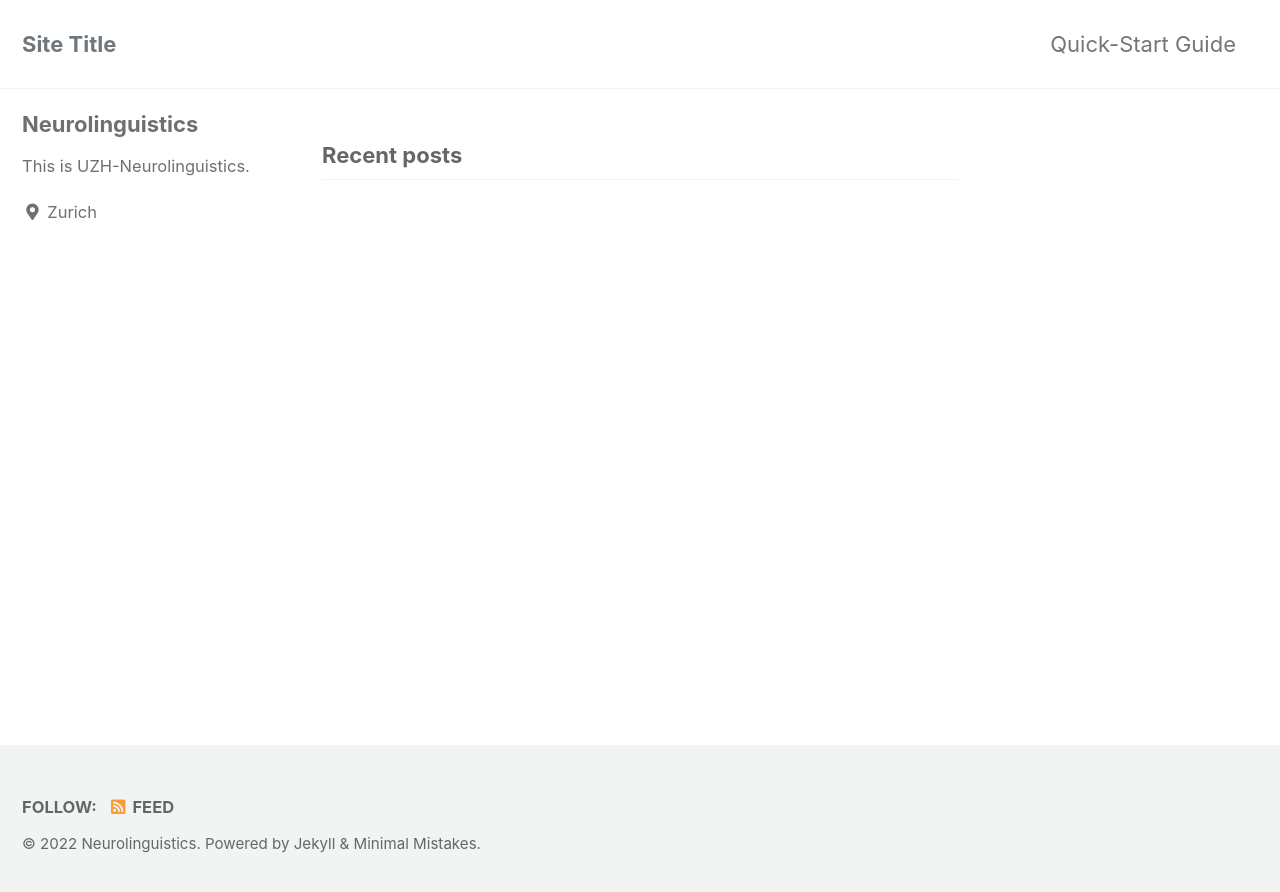
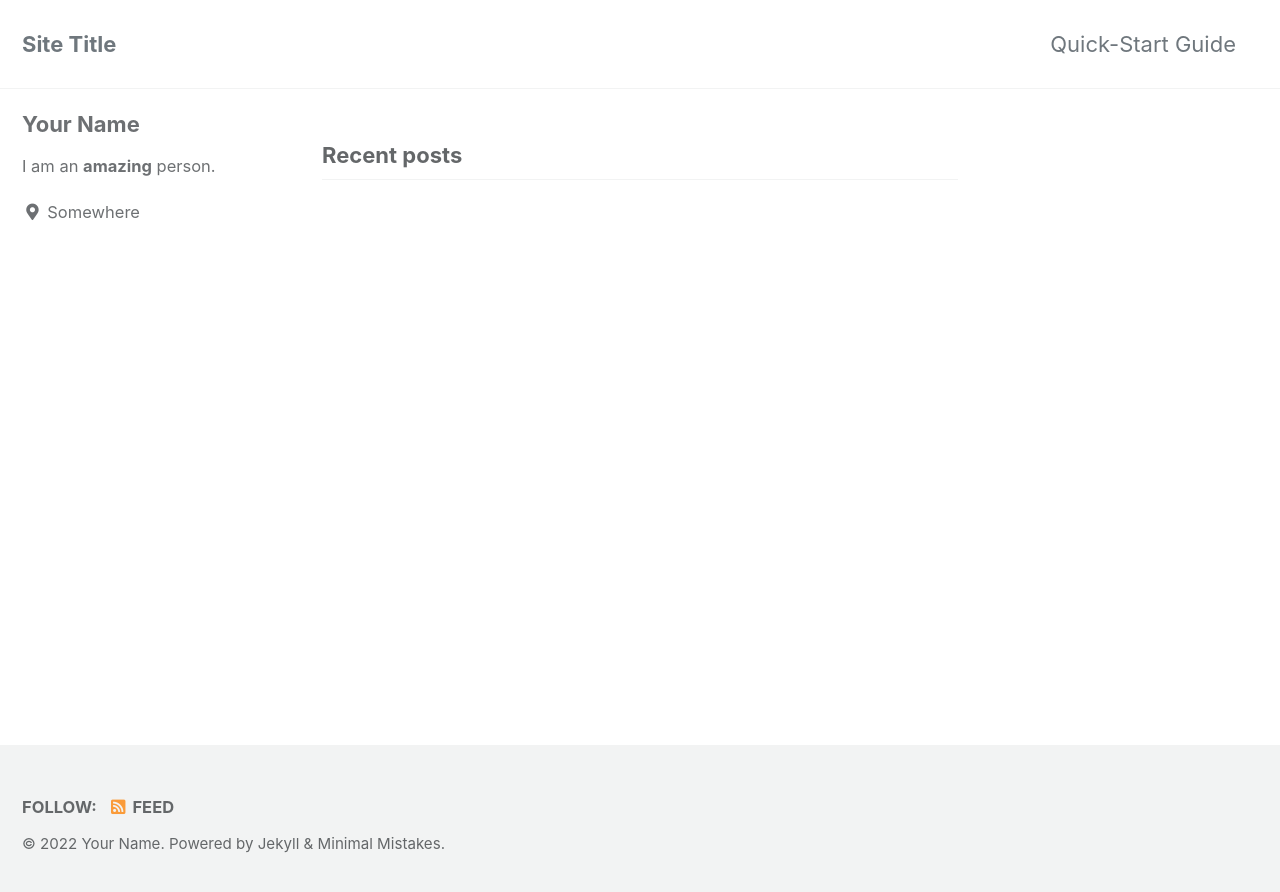
Before and after one commit to Neuroling/neuroling.github.io, a Jekyll site: the page built from index.html, in a window 1280 px wide. Shown: the top 892 px of the page. Built offline with Jekyll 4.4.1, drawn with Linux system fonts in a browser that asks for light colours; cached includes are drawn as plain includes; the list of posts is cut into pages by our own code.

Commit message:
Add files via upload

```diff
--- a/_config.yml
+++ b/_config.yml
@@ -19,10 +19,10 @@ locale                   : "en-US"
 title                    : "Site Title"
 title_separator          : "-"
 subtitle                 : # site tagline that appears below site title in masthead
-name                     : "Neurolinguistics"
-description              : "Welcom to the website of UZH-Neurolinguistics"
-url                      : "https://neuroling.github.io/"  # the base hostname & protocol for your site e.g. "https://mmistakes.github.io"
-baseurl                  : "Neuroling" # the subpath of your site, e.g. "/blog"
+name                     : "Your Name"
+description              : "An amazing website."
+url                      : # the base hostname & protocol for your site e.g. "https://mmistakes.github.io"
+baseurl                  : # the subpath of your site, e.g. "/blog"
 repository               : # GitHub username/repo-name e.g. "mmistakes/minimal-mistakes"
 teaser                   : # path of fallback teaser image, e.g. "/assets/images/500x300.png"
 logo                     : # path of logo image to display in the masthead, e.g. "/assets/images/88x88.png"
@@ -104,10 +104,10 @@ analytics:
 
 # Site Author
 author:
-  name             : "Neurolinguistics"
+  name             : "Your Name"
   avatar           : # path of avatar image, e.g. "/assets/images/bio-photo.jpg"
-  bio              : "This is UZH-Neurolinguistics."
-  location         : "Zurich"
+  bio              : "I am an **amazing** person."
+  location         : "Somewhere"
   email            :
   links:
     - label: "Email"
```
